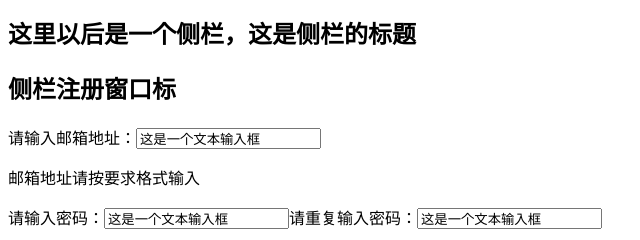
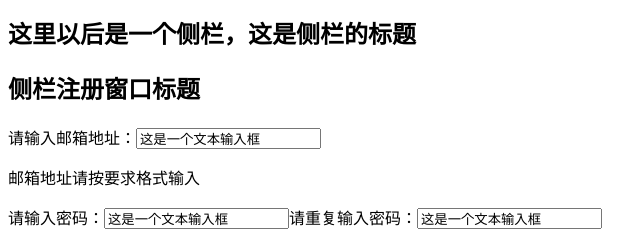
Before and after one commit to zmouzhang/Demo, a plain HTML site: page demoTest/indexOne.html in a window 1280 px wide. Shown: the part 3068-3308 px from the top of the page, 0-640 px from the left. Drawn offline with Linux system fonts and the light colour scheme.

Commit message:
Update indexOne.html

```diff
--- a/demoTest/indexOne.html
+++ b/demoTest/indexOne.html
@@ -93,7 +93,7 @@
 	<!-- 这里以后是一个侧栏，这是侧栏的标题！ -->
 	<section>
 		<h1>这里以后是一个侧栏，这是侧栏的标题</h1>
-		<h1>侧栏注册窗口标</h1>
+		<h1>侧栏注册窗口标题</h1>
 		<form action="#" method="post">
 		<p>请输入邮箱地址：<input type="text" name="mail" value="这是一个文本输入框" ></p>
 		<p>邮箱地址请按要求格式输入</p>
```
